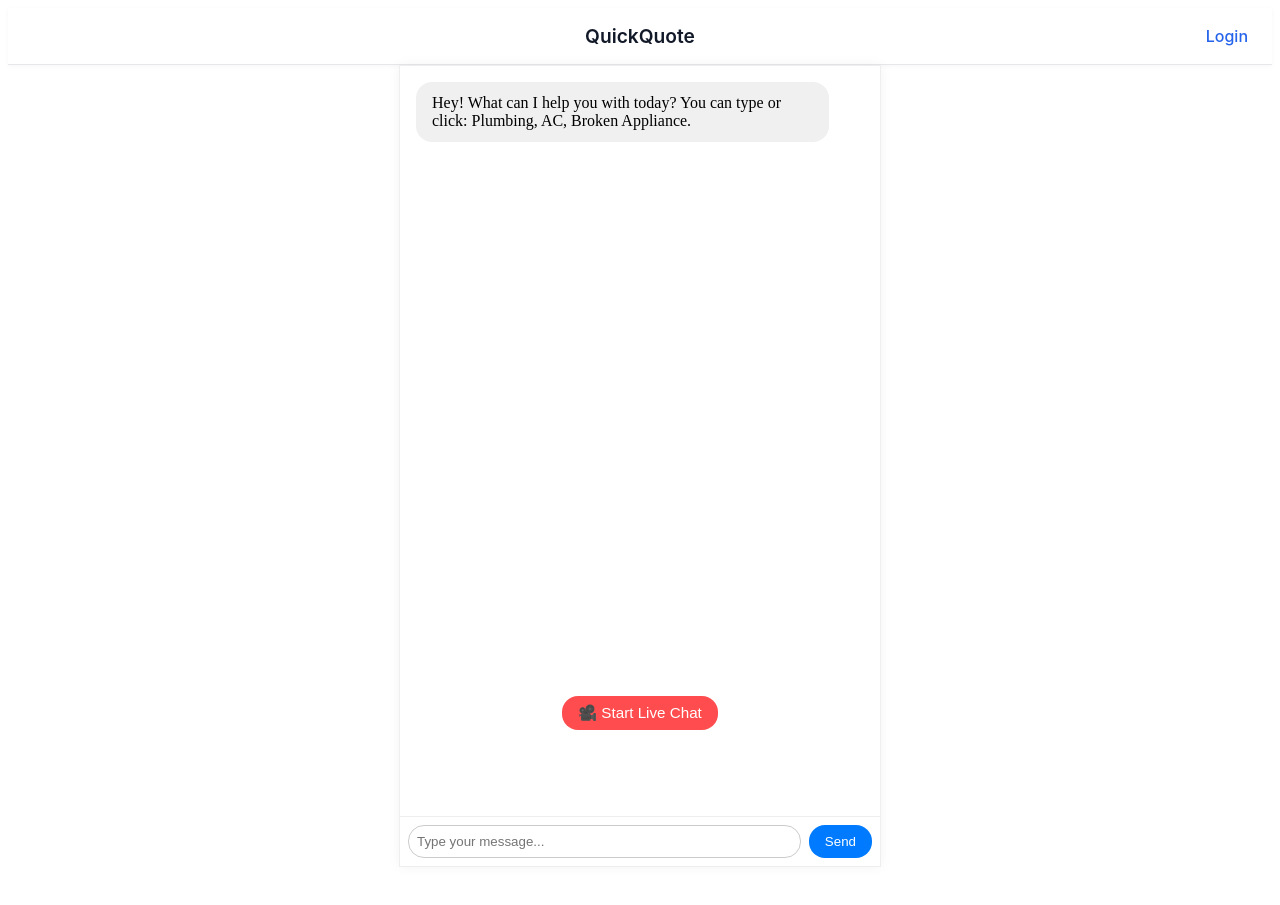
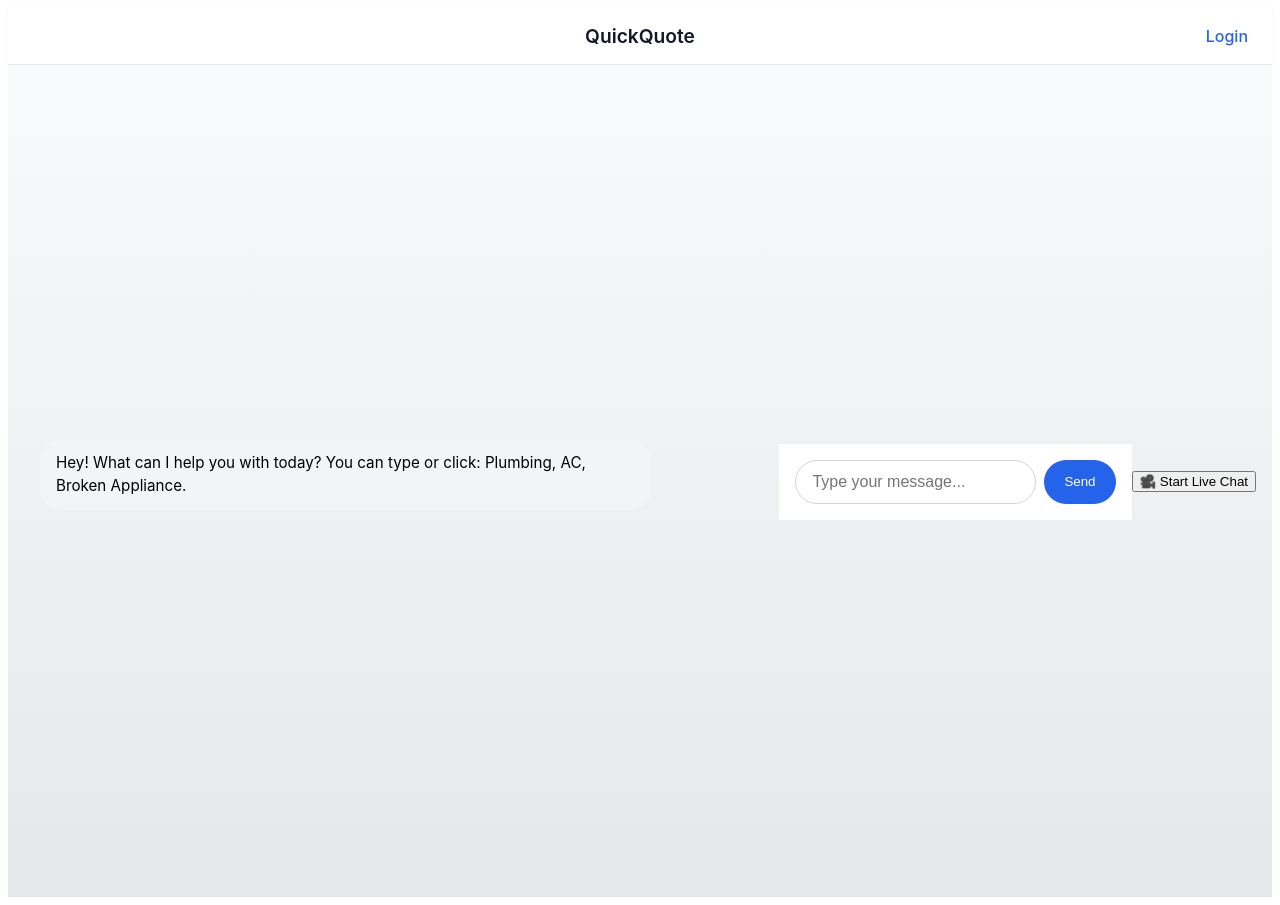
Before and after one commit to brokendished/take4, a Next.js app: page / in a window 1280 px wide. Before the commit the page ends 875 px from the top, so only its background shows below. Built offline with nearby package versions, Linux system fonts and the light colour scheme.

Commit message:
Update ChatbotChat.module.css

```diff
--- a/styles/ChatbotChat.module.css
+++ b/styles/ChatbotChat.module.css
@@ -1,99 +1,90 @@
 .chatContainer {
   display: flex;
+  justify-content: center;
+  align-items: center;
+  height: 100vh;
+  background: linear-gradient(180deg, #f9fafb, #e5e7eb);
+  font-family: 'Inter', sans-serif;
+  padding: 1rem;
+}
+
+.chatBox {
+  width: 100%;
+  max-width: 500px;
+  height: 85vh;
+  background: #ffffff;
+  border-radius: 1.5rem;
+  box-shadow: 0 10px 40px rgba(0, 0, 0, 0.05);
+  display: flex;
   flex-direction: column;
-  height: 100vh;
-  max-width: 480px;
-  margin: 0 auto;
-  background: #fff;
-  border: 1px solid #eee;
-  box-shadow: 0 0 12px rgba(0, 0, 0, 0.05);
   overflow: hidden;
 }
 
 .messages {
   flex: 1;
+  overflow-y: auto;
   padding: 1rem;
-  overflow-y: auto;
   display: flex;
   flex-direction: column;
   gap: 0.75rem;
 }
 
+.userMsg,
 .botMsg {
-  background: #f0f0f0;
   padding: 0.75rem 1rem;
-  border-radius: 1rem;
-  max-width: 85%;
-  align-self: flex-start;
+  margin: 0.25rem 0;
+  border-radius: 20px;
+  max-width: 80%;
+  word-wrap: break-word;
+  font-size: 0.95rem;
+  line-height: 1.5;
 }
 
 .userMsg {
-  background: #007bff;
-  color: white;
-  padding: 0.75rem 1rem;
-  border-radius: 1rem;
-  max-width: 85%;
+  background: #dbeafe;
   align-self: flex-end;
+  text-align: right;
+}
+
+.botMsg {
+  background: #f3f4f6;
+  align-self: flex-start;
+  text-align: left;
 }
 
 .inputArea {
   display: flex;
+  gap: 0.5rem;
+  padding: 1rem;
   border-top: 1px solid #eee;
-  padding: 0.5rem;
-  background: white;
-  position: sticky;
-  bottom: 0;
+  background: #ffffff;
 }
 
 .inputArea input {
   flex: 1;
-  padding: 0.5rem;
-  border-radius: 1rem;
-  border: 1px solid #ccc;
-  margin-right: 0.5rem;
+  padding: 0.75rem 1rem;
+  border-radius: 999px;
+  border: 1px solid #d1d5db;
+  font-size: 1rem;
+  outline: none;
 }
 
 .inputArea button {
-  background: #007bff;
+  background: #2563eb;
   color: white;
+  padding: 0.75rem 1.25rem;
+  border-radius: 999px;
   border: none;
-  padding: 0.5rem 1rem;
-  border-radius: 1rem;
+  font-weight: 500;
   cursor: pointer;
+  transition: background 0.2s ease;
 }
 
-.liveButtonWrapper {
-  position: fixed;
-  bottom: 70px;
-  width: 100%;
-  max-width: 480px;
-  text-align: center;
+.inputArea button:hover {
+  background: #1d4ed8;
 }
 
-.liveButton {
-  margin: 0 auto;
-  padding: 0.5rem 1rem;
-  background: #ff4d4f;
-  color: white;
-  border: none;
-  border-radius: 1rem;
-  font-size: 0.95rem;
-  cursor: pointer;
+.inputArea button:disabled {
+  background: #94a3b8;
+  cursor: not-allowed;
 }
-
-.videoWrapper {
-  margin-top: 1rem;
-  text-align: center;
-}
-
-.videoPreview {
-  width: 100%;
-  max-width: 320px;
-  border-radius: 1rem;
-}
-
-.videoNote {
-  font-size: 0.9rem;
-  color: #666;
-  margin-top: 0.25rem;
-}
```
